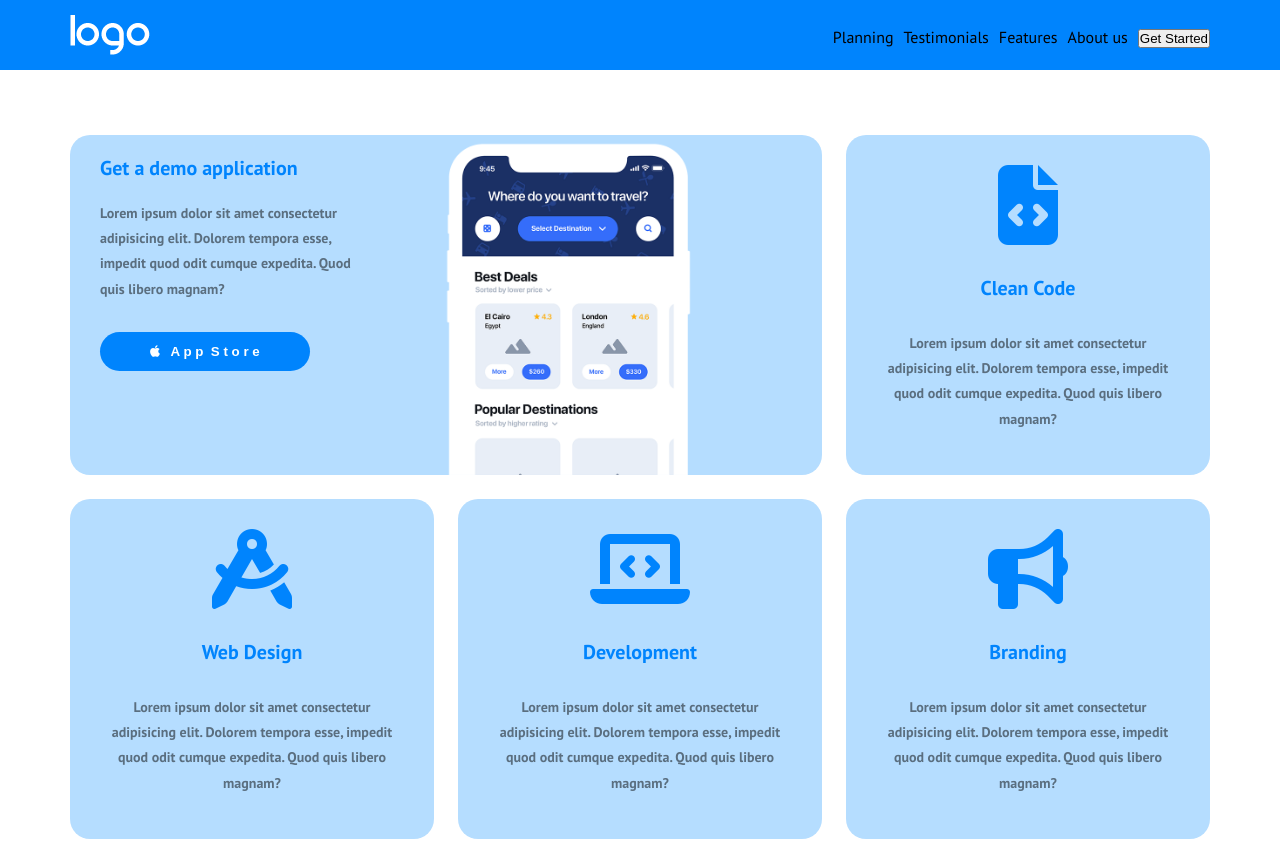
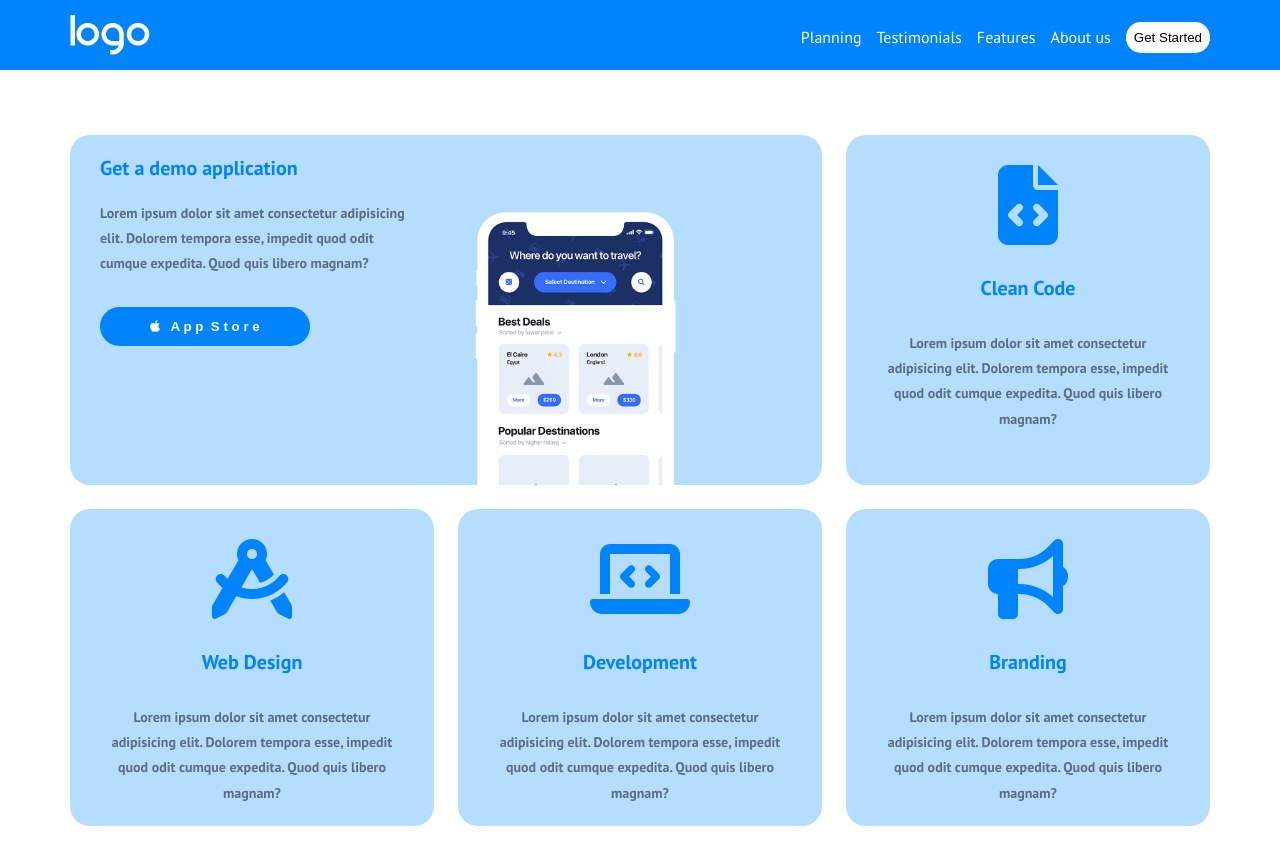
Before and after one commit to MiriamEvardi/htmlcss-responsive-layout, a plain HTML site: page index.html in a window 1280 px wide. Shown: the top 842 px of the page. Drawn offline with Linux system fonts and the light colour scheme.

Commit message:
desktop adaptation finished + fix. exercise completed (without hover effects)

```diff
--- a/css/style.css
+++ b/css/style.css
@@ -36,10 +36,22 @@ ul {
     display: flex;
     list-style-type: none;
 
-    gap: 10px;
+    gap: 15px;
     margin-left: auto;
+    align-items: center;
 
     display: none;
+}
+
+li {
+    color: white;
+}
+
+li input {
+    padding: 8px;
+    border-radius: 15px;
+    border: none;
+    background-color: white;
 }
 
 
@@ -677,34 +689,79 @@ footer p a {
         margin-right: auto;
     }
 
+
+    /* features */
     .large-app {
         flex-direction: row;
-        height: 340px;
+        height: auto;
     }
 
-    .large-app .text {
-        height: 100%;
+    .text,
+    .image {
+        width: 50%;
+        height: 350px;
+    }
+
+    .large-app .text button {
+        margin-left: 30px;
     }
 
     .large-app .image {
-        height: 100%;
+        margin-top: auto;
+        margin-left: 10px;
     }
 
-    .container .row-app:first-child .app {
-        height: 340px;
+    .large-app .image img {
+        margin-top: 70px;
+        height: 80%;
     }
+
+    .side {
+        height: auto;
+    }
+
+
+    /* strategic planning */
+    .inner:first-child .image {
+        width: 100%;
+        object-fit: cover;
+    }
+
+
+    .inner .image {
+        width: 100%;
+        height: 50%;
+        object-fit: cover;
+    }
+
+    .inner .text {
+        width: 70%;
+    }
+
+    .small {
+        display: flex;
+        align-items: center;
+        margin-top: auto;
+        height: 600px;
+
+    }
+
+
+
+
+    .container .row-app:first-child .app {}
 
     .row {
         flex-direction: row;
-        align-items: flex-end;
         justify-content: space-between;
 
         padding: 0 100px;
     }
 
-    .small {
-        height: 545px;
-    }
+
+
+
+
 
     .benefits div {
         width: calc(100% / 3 - 30px);
```
